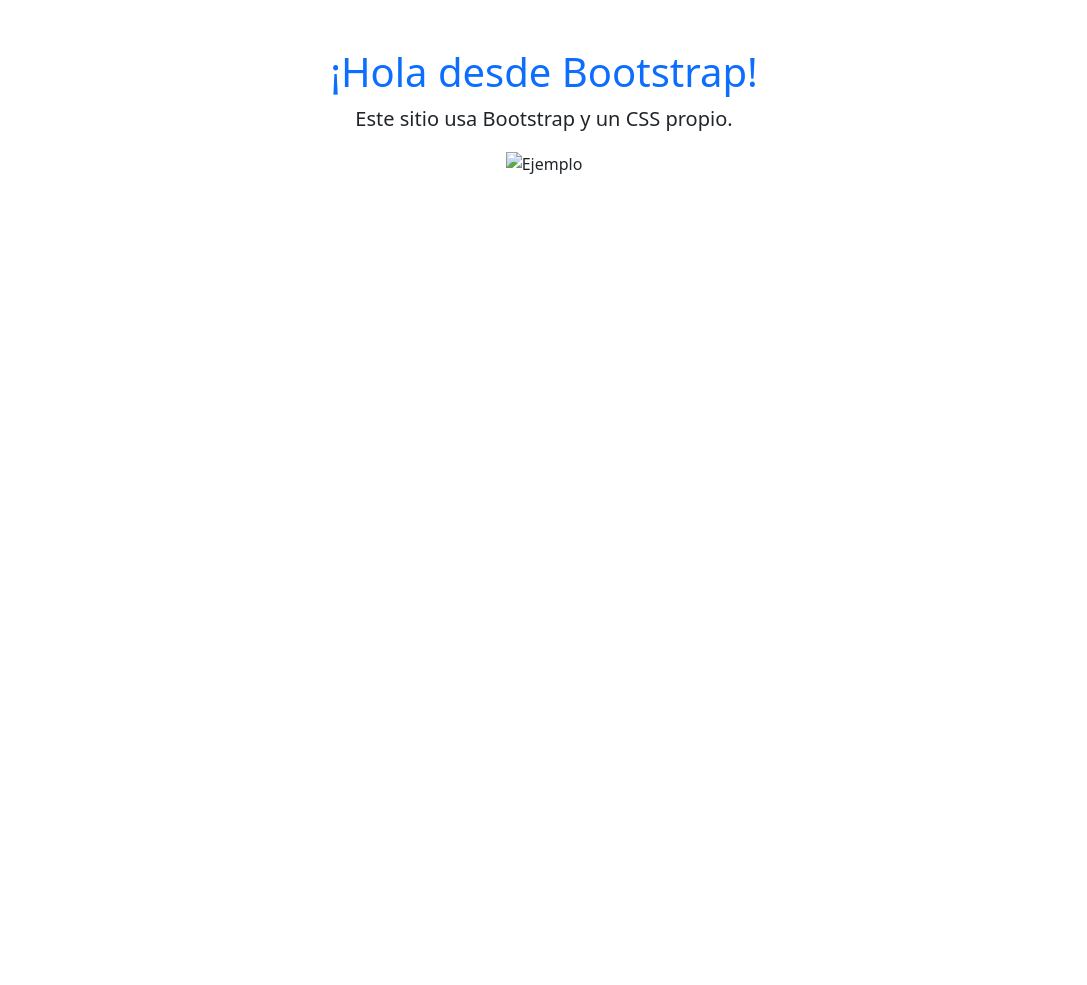
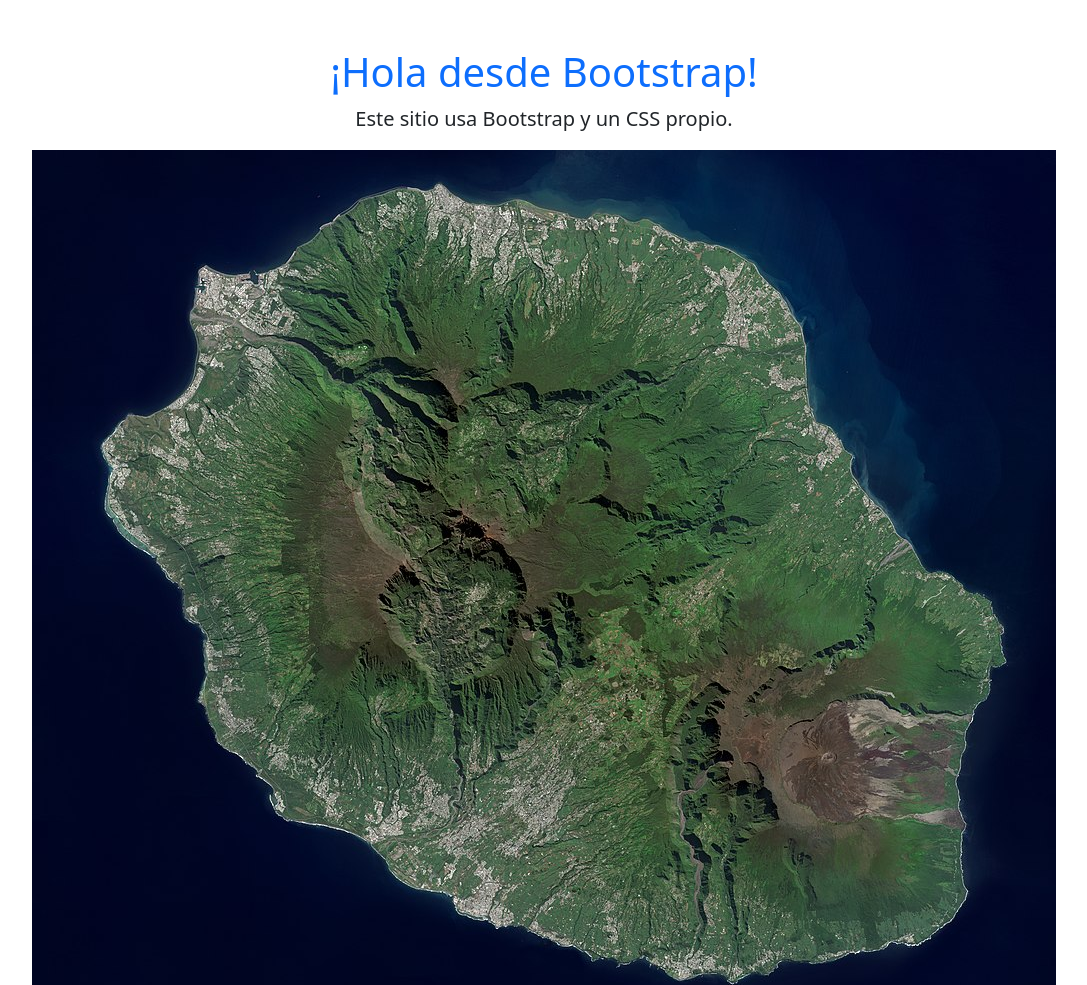
Before and after one commit to FJEN2005/cuenta-regresiva, a plain HTML site: page index.html in a window 1280 px wide. Shown: the top 985 px of the page, without its empty margins (96-1183 px from the left). Before the commit the page ends 800 px from the top, so only its background shows below. Drawn offline with nearby package versions, Linux system fonts and the light colour scheme.

Commit message:
Update index.html

```diff
--- a/index.html
+++ b/index.html
@@ -16,7 +16,7 @@
   <div class="container text-center mt-5">
     <h1 class="text-primary">¡Hola desde Bootstrap!</h1>
     <p class="lead">Este sitio usa Bootstrap y un CSS propio.</p>
-    <img src="images/foto.jpg" alt="Ejemplo" class="img-fluid">
+    <img src="images/L'île_de_la_Réunion_vue_par_le_satellite_Sentinel-2_(cropped).jpg" alt="Ejemplo" class="img-fluid">
   </div>
 
   <!-- Bootstrap JS y dependencias desde CDN -->
```
